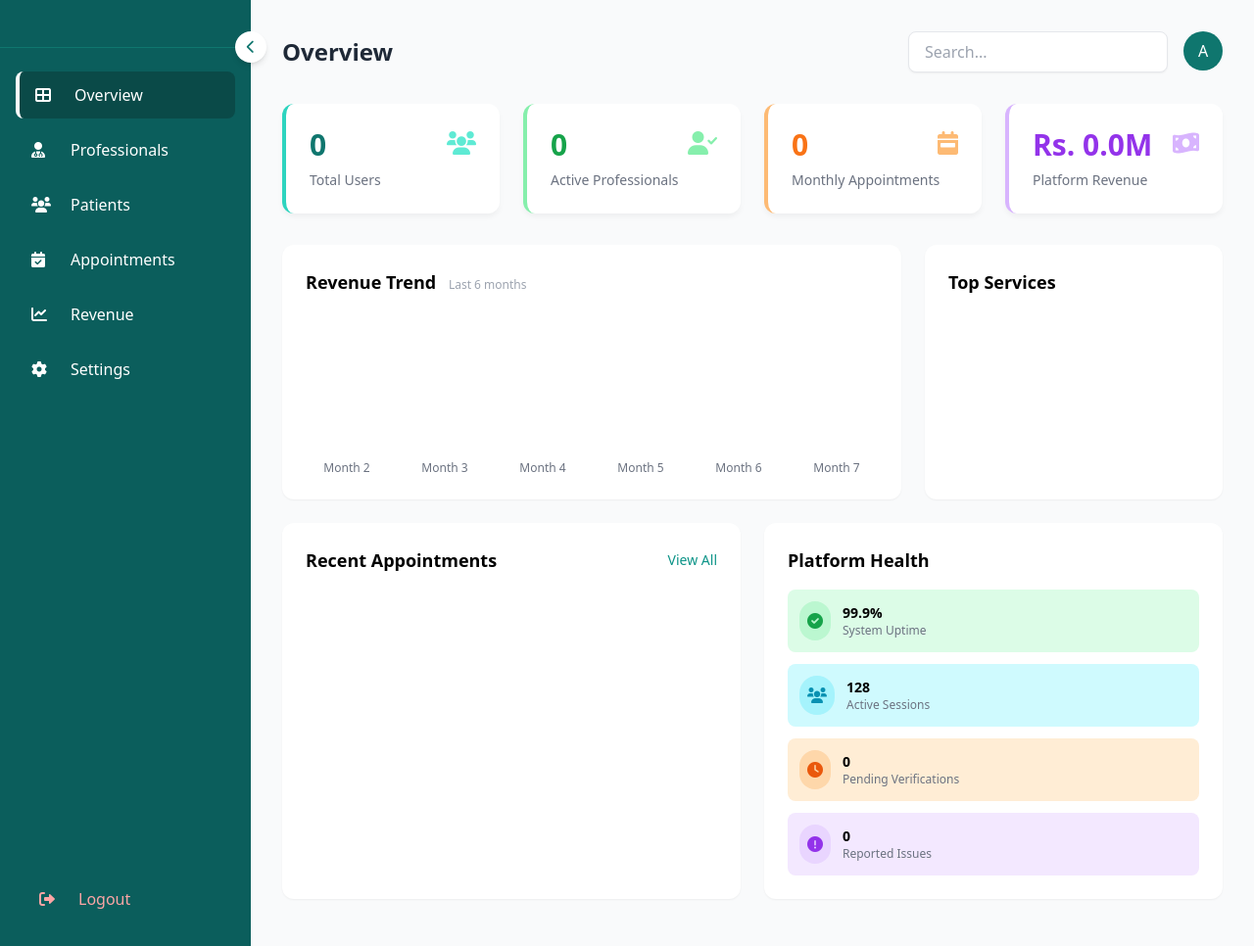
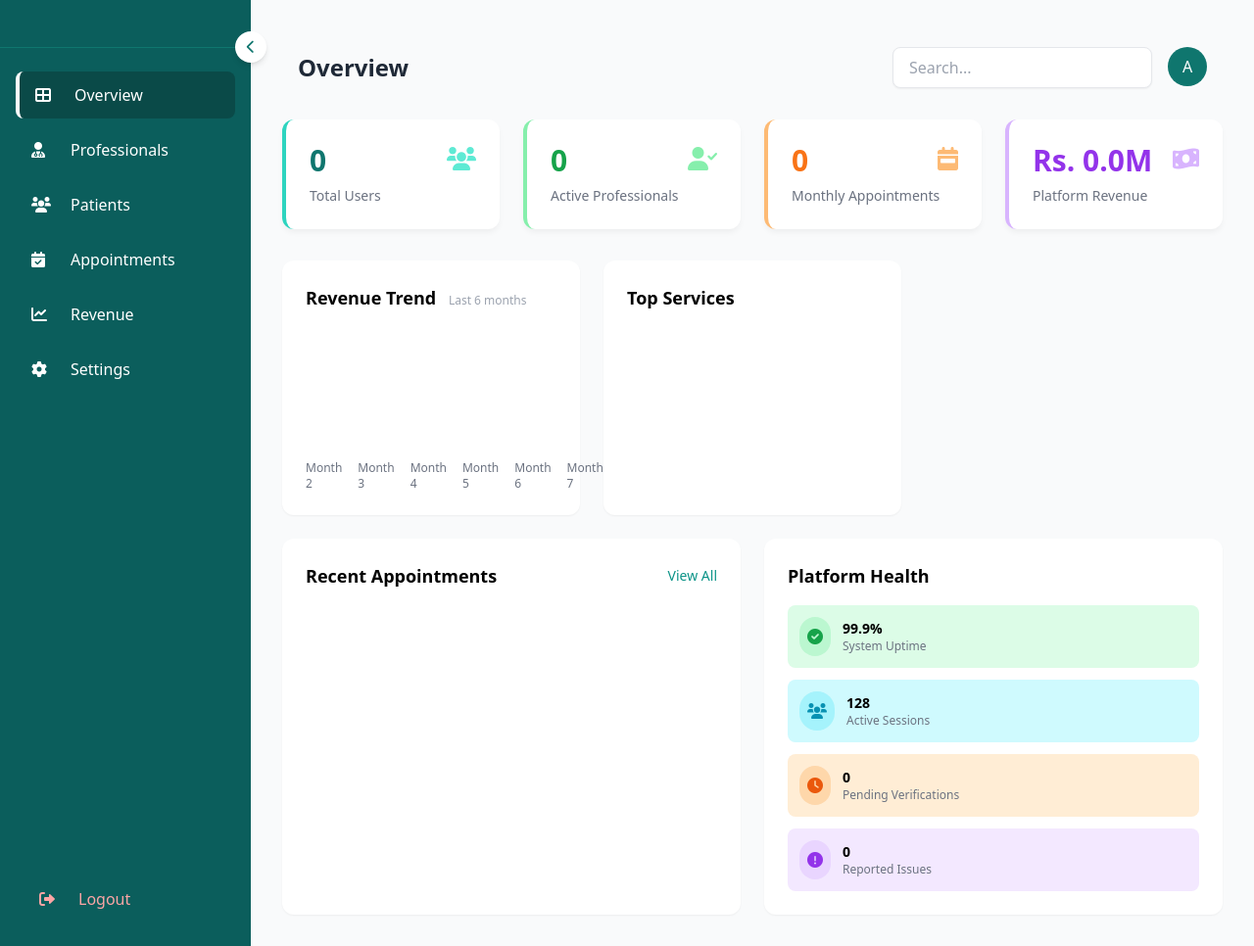
Before and after one commit to AMNA-RISHVI/CareNest_Home-Healthcare-Platform, a Django app: page /adminpanel/dashboard/ in a window 1280 px wide. Shown: the whole page at 98% size. Run offline with Django 5.2, Linux system fonts and the light colour scheme; data that the repository does not hold is empty; some libraries are stand-ins or nearby versions.

Commit message:
Update dashboard.html

```diff
--- a/adminpanel/templates/adminpanel/dashboard.html
+++ b/adminpanel/templates/adminpanel/dashboard.html
@@ -1,6 +1,6 @@
 {% extends 'adminpanel/base.html' %}
 {% block content %}
-<div class="flex justify-between items-center mb-8">
+<div class="flex justify-between items-center mb-4 p-4">
     <h1 class="text-2xl font-bold text-gray-800">Overview</h1>
     <div class="flex gap-4">
         <input type="text" placeholder="Search..." class="border px-4 py-2 rounded-lg shadow-sm focus:outline-none">
@@ -9,7 +9,7 @@
 </div>
 
 <!-- Stats Row -->
-<div class="grid grid-cols-4 gap-6 mb-8">
+<div class="grid grid-cols-1 sm:grid-cols-2 lg:grid-cols-4 gap-6 mb-8">
     <div class="stat-card bg-white p-6 border-l-4 border-teal-400">
         <div class="flex justify-between"><span class="text-3xl font-bold text-teal-700">{{ total_users }}</span><i class="fas fa-users text-teal-300 text-2xl"></i></div>
         <div class="text-sm text-gray-500 mt-2">Total Users</div>
@@ -28,9 +28,9 @@
     </div>
 </div>
 
-<div class="grid grid-cols-3 gap-6 mb-6">
+<div class="grid grid-cols-1 lg:grid-cols-3 gap-6 mb-6">
     <!-- Revenue Trend -->
-    <div class="bg-white rounded-xl shadow-sm p-6 col-span-2">
+    <div class="bg-white rounded-xl shadow-sm p-6">
         <h3 class="font-semibold text-lg mb-6">Revenue Trend <span class="text-xs text-gray-400 font-normal ml-2">Last 6 months</span></h3>
         <div class="flex items-end space-x-4 h-40">
             {% for month, amount in revenue_trend.items %}
@@ -57,7 +57,7 @@
 </div>
 
 <!-- Recent Appointments & Platform Health -->
-<div class="grid grid-cols-2 gap-6">
+<div class="grid grid-cols-1 lg:grid-cols-2 gap-6">
     <div class="bg-white rounded-xl shadow-sm p-6">
         <div class="flex justify-between items-center mb-4"><h3 class="font-semibold text-lg">Recent Appointments</h3><a href="{% url 'appointments' %}" class="text-teal-600 text-sm">View All</a></div>
         <div class="space-y-3">
```
